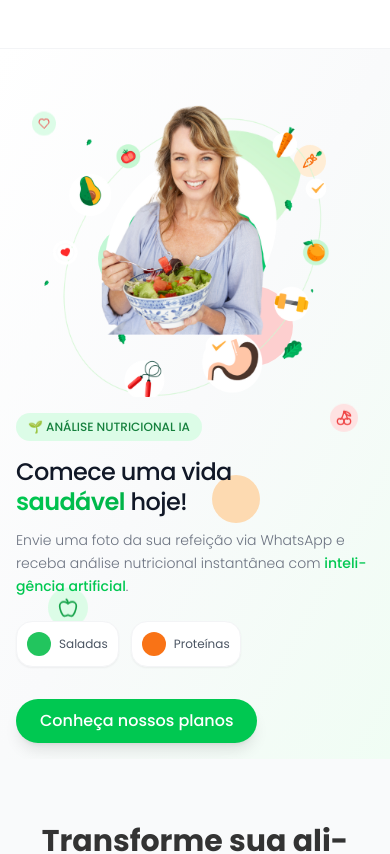
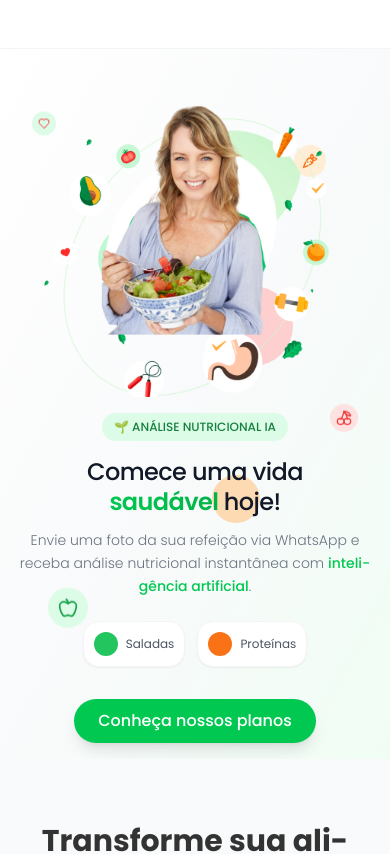
Before and after one commit to pnakamura/dizai-foto-nutri-94, a React (Vite) app: page / in a window 390 px wide. Shown: the top 854 px of the page. Built offline with nearby package versions, Linux system fonts and the light colour scheme.

Commit message:
Fix: Mobile layout text alignment
Center-align all text elements on mobile, including title, subtitle, buttons, and tags. Ensure balanced margins, comfortable reading, and proper spacing.

```diff
--- a/src/components/HeroSection.tsx
+++ b/src/components/HeroSection.tsx
@@ -45,9 +45,9 @@ const HeroSection: React.FC = () => {
       <div className="max-w-7xl mx-auto w-full relative z-10 py-4">
         <div className="grid grid-cols-1 lg:grid-cols-2 gap-4 lg:gap-8 items-start">
           {/* Conteúdo Principal - Texto à Esquerda */}
-          <div className="space-y-4 text-left flex flex-col justify-start order-2 lg:order-1">
+          <div className="space-y-4 text-center lg:text-left flex flex-col justify-start order-2 lg:order-1">
             {/* Badge superior */}
-            <div className="inline-flex items-center px-3 py-1.5 bg-green-100 text-green-700 rounded-full text-xs font-medium w-fit">
+            <div className="inline-flex items-center px-3 py-1.5 bg-green-100 text-green-700 rounded-full text-xs font-medium w-fit mx-auto lg:mx-0">
               🌱 ANÁLISE NUTRICIONAL IA
             </div>
 
@@ -69,7 +69,7 @@ const HeroSection: React.FC = () => {
               </h1>
 
               <p
-                className="text-sm sm:text-base lg:text-lg text-gray-500 leading-relaxed max-w-lg font-light"
+                className="text-sm sm:text-base lg:text-lg text-gray-500 leading-relaxed max-w-lg mx-auto lg:mx-0 font-light"
                 style={{
                   wordBreak: 'keep-all',
                   hyphens: 'none'
@@ -81,7 +81,7 @@ const HeroSection: React.FC = () => {
             </div>
 
             {/* Mini cards de pratos */}
-            <div className="flex gap-3 py-2">
+            <div className="flex gap-3 py-2 justify-center lg:justify-start">
               <div className="flex items-center gap-2 bg-white rounded-lg p-2.5 shadow-sm border border-gray-100">
                 <div className="w-6 h-6 bg-green-500 rounded-full"></div>
                 <span className="text-xs text-gray-600">Saladas</span>
@@ -92,7 +92,7 @@ const HeroSection: React.FC = () => {
               </div>
             </div>
 
-            <div className="pt-2">
+            <div className="pt-2 flex justify-center lg:justify-start">
               <Button
                 onClick={scrollToPlans}
                 className="bg-[#00C851] hover:bg-[#00b348] text-white text-base sm:text-lg px-6 sm:px-8 py-3 sm:py-4 rounded-full font-medium shadow-lg hover:shadow-xl transition-all duration-300 transform hover:scale-105"
```
